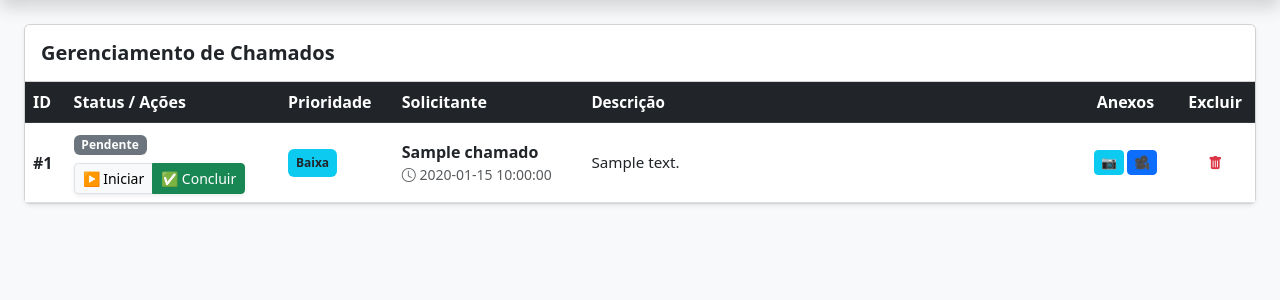
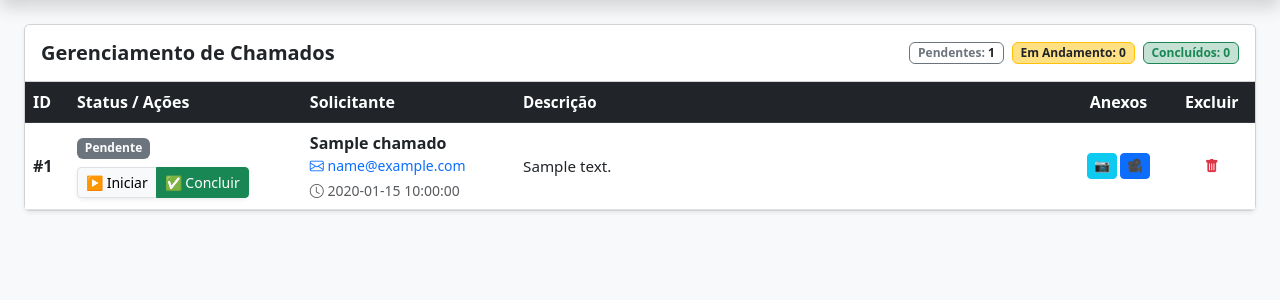
Before and after one commit to llousss/HelpDesk_Dashboard, a Flask app: page /admin in a window 1280 px wide. Shown: the part 56-356 px from the top of the page. Run offline with Flask 3, Linux system fonts and the light colour scheme; the visitor is signed in with stand-in values (Sample User, id 1); tables that the repository leaves empty hold one stand-in row (values such as "Sample post").

Commit message:
Update admin panel title and layout
Updated the title and adjusted column widths in the admin panel. Added badges for total pending, in progress, and completed tickets.

```diff
--- a/templates/admin.html
+++ b/templates/admin.html
@@ -4,7 +4,7 @@
     <meta charset="UTF-8">
     <meta name="viewport" content="width=device-width, initial-scale=1.0">
     <meta http-equiv="refresh" content="120">
-    <title>Painel HelpDesk</title>
+    <title>Painel HelpDesk V3</title>
 
     <link href="https://cdn.jsdelivr.net/npm/bootstrap@5.3.0/dist/css/bootstrap.min.css" rel="stylesheet">
     <link rel="stylesheet" href="https://cdn.jsdelivr.net/npm/bootstrap-icons@1.10.0/font/bootstrap-icons.css">
@@ -27,7 +27,7 @@
 
         /* UX da Tabela */
         .table-hover tbody tr:hover > td { filter: brightness(0.95); }
-        .col-desc { width: 40%; font-size: 0.95rem; }
+        .col-desc { width: 45%; font-size: 0.95rem; }
         .col-anexo { width: 100px; min-width: 100px; text-align: center; }
         .col-acao { text-align: center; }
 
@@ -49,8 +49,20 @@
 
     <div class="container-fluid px-4 pb-5">
         <div class="card shadow-sm">
-            <div class="card-header bg-white py-3">
+            <div class="card-header bg-white py-3 d-flex justify-content-between align-items-center">
                 <h5 class="mb-0 fw-bold">Gerenciamento de Chamados</h5>
+
+                <div class="d-flex gap-2">
+                    <span class="badge bg-white text-secondary border border-secondary" title="Total Pendentes">
+                        Pendentes: <b class="text-dark">{{ pendentes }}</b>
+                    </span>
+                    <span class="badge bg-warning text-dark bg-opacity-50 border border-warning" title="Total Em Andamento">
+                        Em Andamento: <b>{{ andamento }}</b>
+                    </span>
+                    <span class="badge bg-success bg-opacity-25 text-success border border-success" title="Total Concluídos">
+                        Concluídos: <b>{{ concluidos }}</b>
+                    </span>
+                </div>
             </div>
 
             <div class="table-responsive">
@@ -59,7 +71,6 @@
                         <tr>
                             <th>ID</th>
                             <th>Status / Ações</th>
-                            <th>Prioridade</th>
                             <th>Solicitante</th>
                             <th class="col-desc">Descrição</th>
                             <th class="col-anexo">Anexos</th>
@@ -71,7 +82,6 @@
                         <tr class="status-{{ item['status'] | replace(' ', '') }}">
                             <td class="fw-bold">#{{ item['id'] }}</td>
 
-                            <!-- Coluna de Ações -->
                             <td>
                                 <span class="badge bg-secondary mb-2">{{ item['status'] }}</span><br>
                                 <div class="btn-group btn-group-sm shadow-sm">
@@ -87,24 +97,14 @@
                                 </div>
                             </td>
 
-                            <!-- Prioridade -->
                             <td>
-                                {% if item['prioridade'] == 'Alta' %} <span class="badge bg-danger p-2">ALTA</span>
-                                {% elif item['prioridade'] == 'Média' %} <span class="badge bg-warning text-dark p-2">Média</span>
-                                {% else %} <span class="badge bg-info text-dark p-2">Baixa</span>
-                                {% endif %}
+                                <div class="fw-bold">{{ item['nome'] }}</div>
+                                <div class="text-primary small"><i class="bi bi-envelope"></i> {{ item['email'] }}</div>
+                                <div class="text-muted small mt-1"><i class="bi bi-clock"></i> {{ item['data_hora'] }}</div>
                             </td>
 
-                            <!-- Solicitante -->
-                            <td>
-                                <div class="fw-bold">{{ item['nome'] }}</div>
-                                <div class="text-muted small"><i class="bi bi-clock"></i> {{ item['data_hora'] }}</div>
-                            </td>
-
-                            <!-- Descrição -->
                             <td class="col-desc text-break">{{ item['descricao'] }}</td>
 
-                            <!-- Anexos -->
                             <td class="col-anexo">
                                 <div class="anexo-container">
                                     {% if item['imagem_filename'] %}
@@ -125,7 +125,6 @@
                                 </div>
                             </td>
 
-                            <!-- Excluir -->
                             <td class="col-acao">
                                 <form action="{{ url_for('delete_chamado', id=item['id']) }}" method="post" onsubmit="return confirm('Excluir permanentemente?');">
                                     <button class="btn btn-outline-danger btn-sm border-0"><i class="bi bi-trash-fill"></i></button>
```
